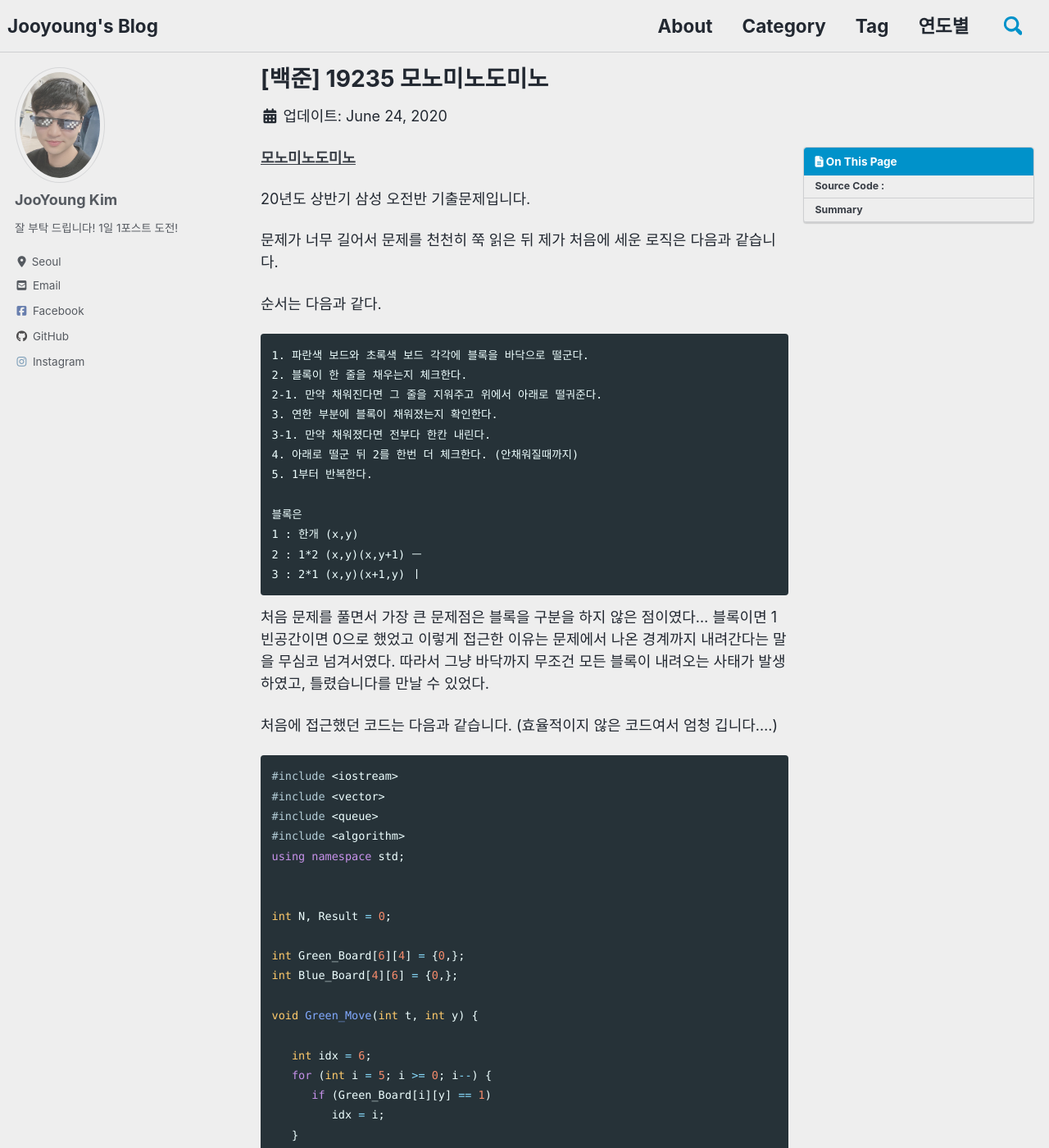
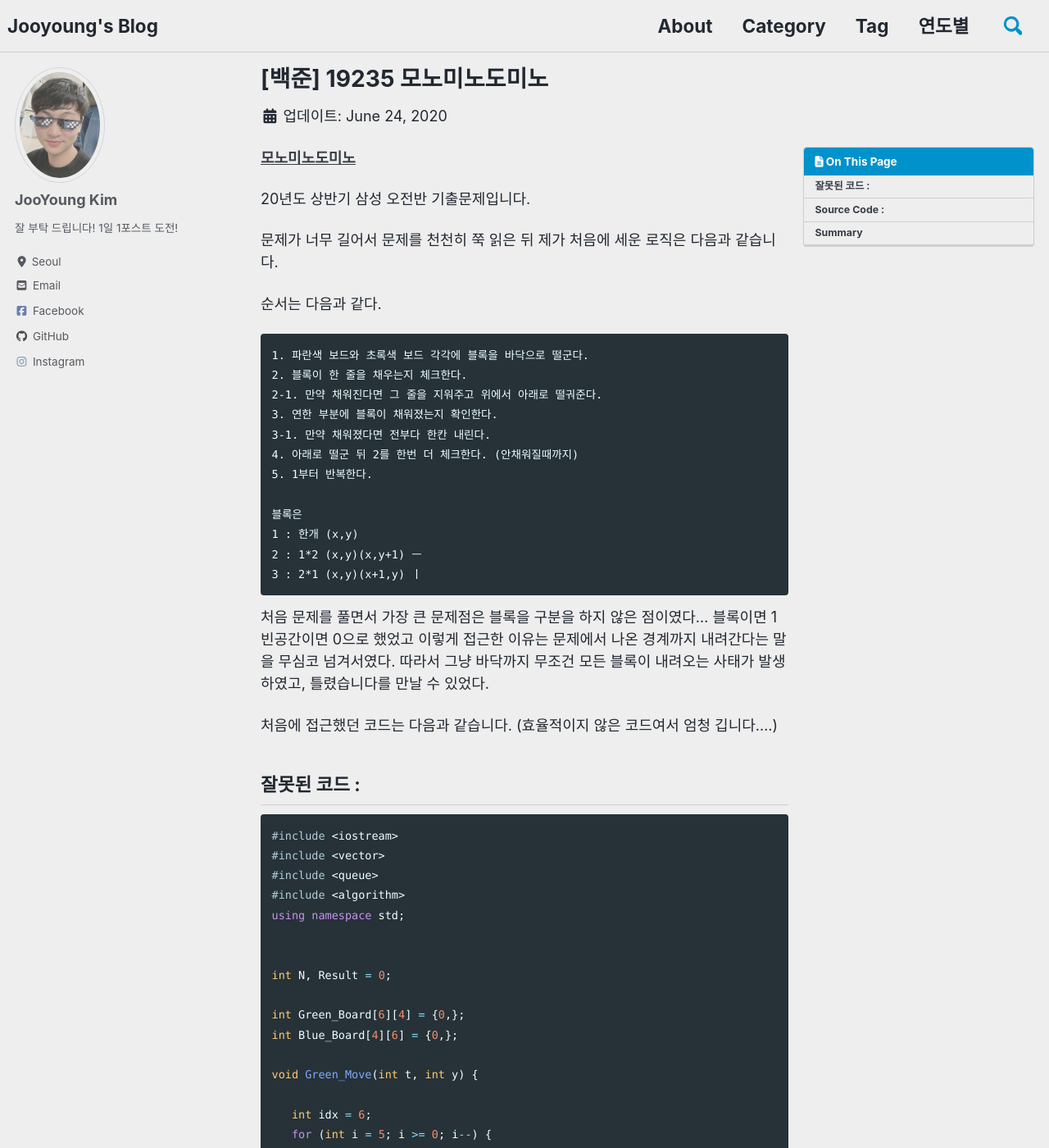
Before and after one commit to JooYoung1121/JooYoung1121.github.io, a Jekyll site: the page built from _posts/2020-06-24-모노미노도미노.md, in a window 1280 px wide and 1400 px high. Shown: the whole window at 82% size. Built offline with Jekyll 4.4.1, drawn with Linux system fonts in a browser that asks for light colours; cached includes are drawn as plain includes; nearby versions of some CDN libraries; comment, search, counter and statistics services are not loaded.

Commit message:
Update 2020-06-24-모노미노도미노.md

````diff
--- a/_posts/2020-06-24-모노미노도미노.md
+++ b/_posts/2020-06-24-모노미노도미노.md
@@ -42,6 +42,8 @@ published : true
 
 처음에 접근했던 코드는 다음과 같습니다. (효율적이지 않은 코드여서 엄청 깁니다....)
 
+잘못된 코드 :
+------
 ```cpp
 #include <iostream>
 #include <vector>
````
